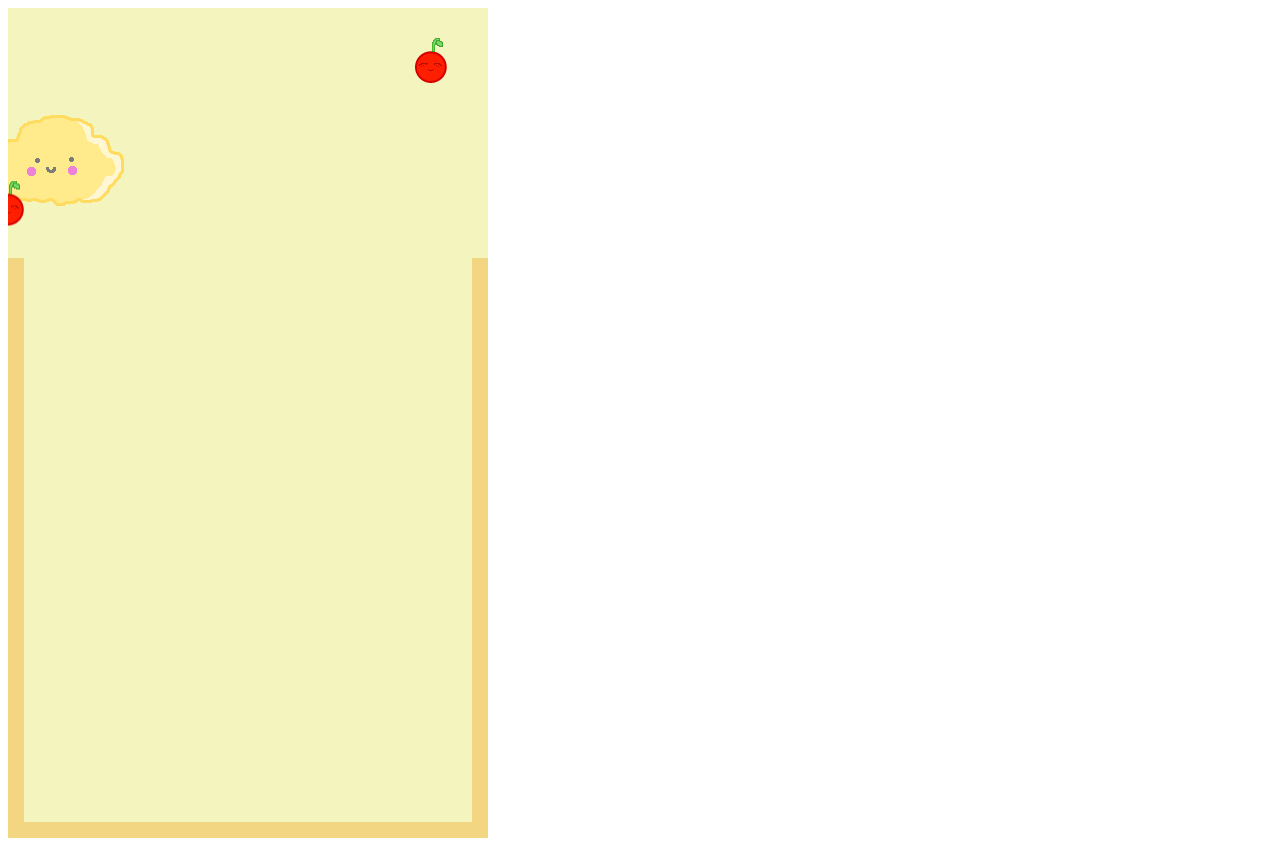
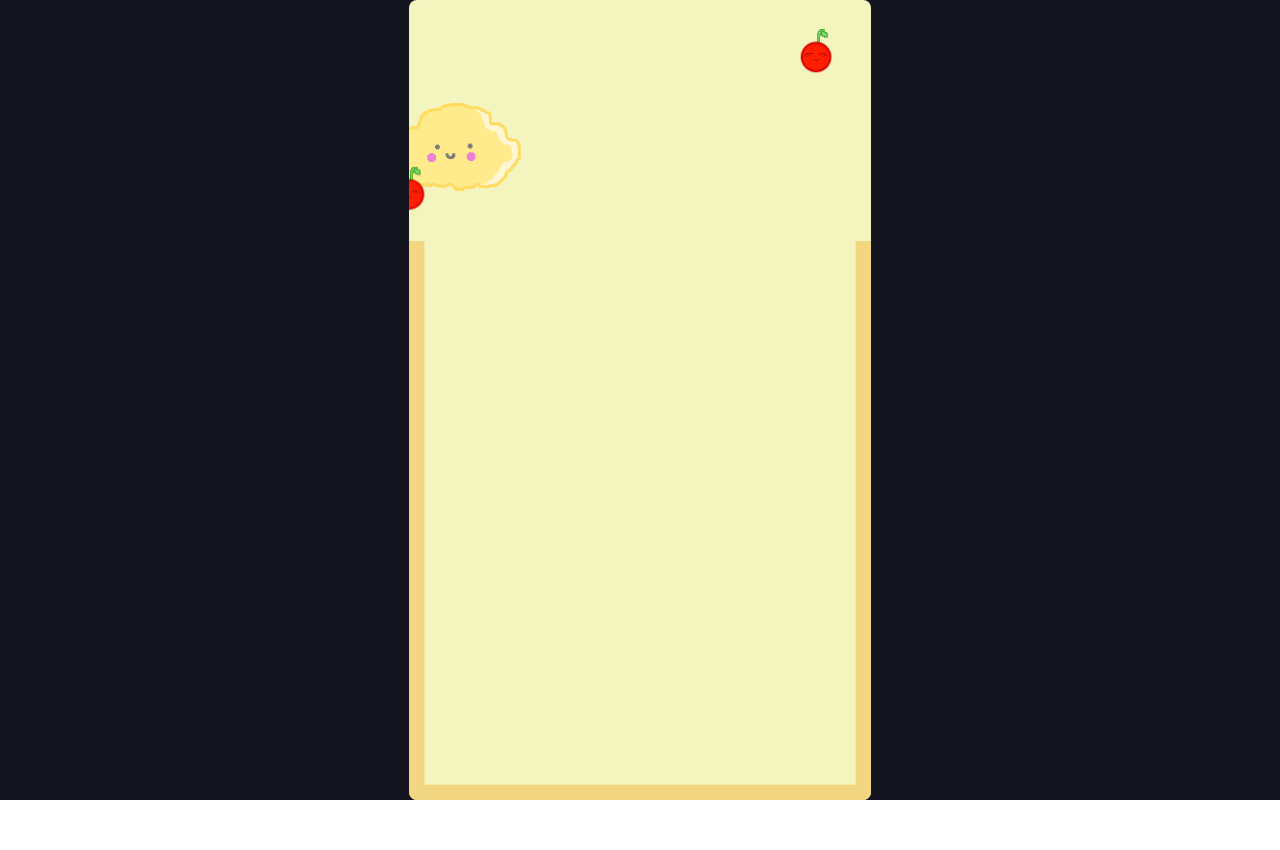
Before and after one commit to tsuruoka91/fruits_game, a plain HTML site: page index.html in a window 1280 px wide. After the commit the page ends 800 px from the top, so only its background shows below. Drawn offline with Linux system fonts and the light colour scheme.

Commit message:
スタイル対応

```diff
--- /dev/null
+++ b/index.css
@@ -0,0 +1,24 @@
+* {
+  box-sizing: border-box;
+}
+
+body {
+  margin: 0;
+  padding: 0;
+}
+
+.main {
+display: flex;
+background: #14151f;
+align-items: center;
+justify-content: center;
+flex-direction: column;
+height: 100vh;
+padding: 0 0 0 0;
+}
+
+.main canvas {
+border-radius: 8px;
+max-width: 100%;
+max-height: 100%;
+}
--- a/index.html
+++ b/index.html
@@ -1,7 +1,11 @@
 <!DOCTYPE html>
 <html>
+  <head>
+    <link rel="stylesheet" href="index.css" />
+    <title>Fruits Game</title>
+  </head>
   <body>
-    <div id="main">
+    <div class="main" id="main">
     </div>
     <script src='matter.js'></script>
     <script src='game.js'></script>
```
